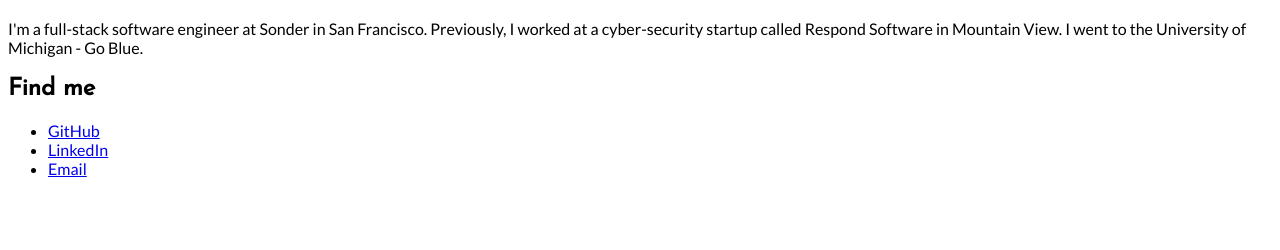
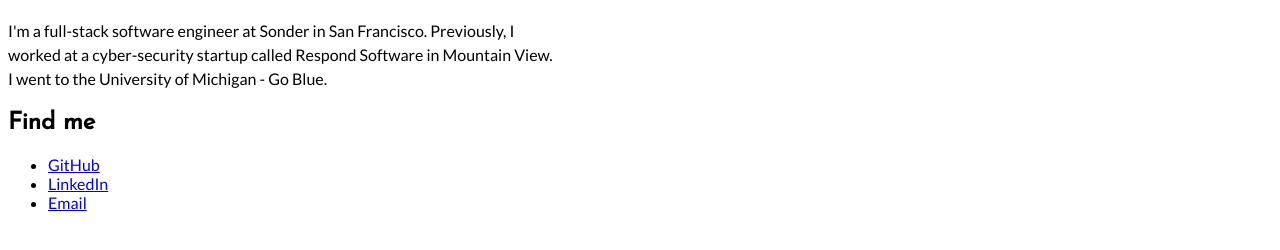
Before and after one commit to dwesty17/dwesty17.github.io, a plain HTML site: page index.html in a window 1280 px wide. Shown: the part 56-306 px from the top of the page. Drawn offline with Linux system fonts and the light colour scheme.

Commit message:
Updated styles

```diff
--- a/styles.css
+++ b/styles.css
@@ -1,7 +1,12 @@
 body {
 	font-family: 'Lato', sans-serif;
+	max-width: 550px;
 }
 
 h1, h2, h3, h4, h5, h6 {
 	font-family: 'Josefin Sans', sans-serif;
 }
+
+p {
+	line-height: 1.5em;
+}
```
